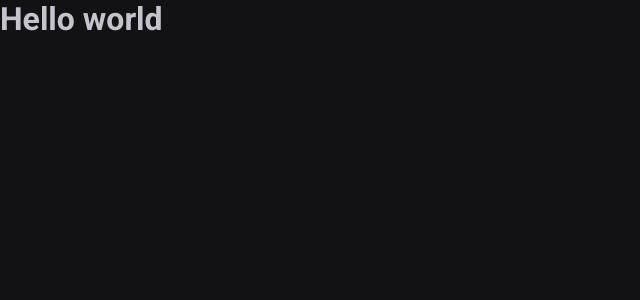
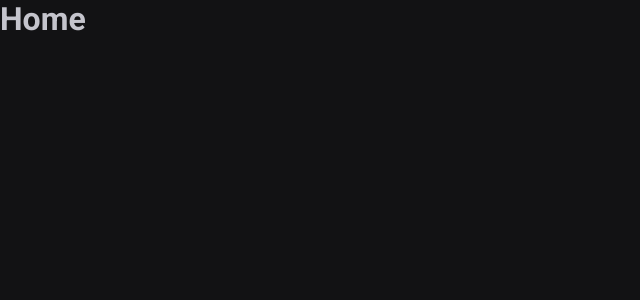
Before and after one commit to eugenioarantes/ignite-timer, a React (Vite) app: page / in a window 1280 px wide. Shown: the top 300 px of the page, without its empty margins (0-640 px from the left). Built offline with nearby package versions, Linux system fonts and the light colour scheme.

Commit message:
configuring routes

```diff
--- a/package.json
+++ b/package.json
@@ -12,6 +12,7 @@
   "dependencies": {
     "react": "^18.2.0",
     "react-dom": "^18.2.0",
+    "react-router-dom": "^6.3.0",
     "styled-components": "^5.3.5"
   },
   "devDependencies": {
--- a/src/App.tsx
+++ b/src/App.tsx
@@ -1,11 +1,15 @@
+import { BrowserRouter } from 'react-router-dom'
 import { ThemeProvider } from 'styled-components'
+import { Router } from './Router'
 import { GlobalStyle } from './styles/global'
 import { defaultTheme } from './styles/themes/default'
 
 export function App() {
   return (
     <ThemeProvider theme={defaultTheme}>
-      <h1>Hello world</h1>
+      <BrowserRouter>
+        <Router />
+      </BrowserRouter>
 
       <GlobalStyle />
     </ThemeProvider>
--- /dev/null
+++ b/src/Router.tsx
@@ -0,0 +1,12 @@
+import { Route, Routes } from 'react-router-dom'
+import { History } from './pages/History'
+import { Home } from './pages/Home'
+
+export function Router() {
+  return (
+    <Routes>
+      <Route path="/" element={<Home />} />
+      <Route path="/history" element={<History />} />
+    </Routes>
+  )
+}
--- /dev/null
+++ b/src/pages/History.tsx
@@ -0,0 +1,3 @@
+export function History() {
+  return <h1>History</h1>
+}
--- /dev/null
+++ b/src/pages/Home.tsx
@@ -0,0 +1,3 @@
+export function Home() {
+  return <h1>Home</h1>
+}
```
Also changed, not shown: 1 other file (tests, documents, lock files or other folders).
